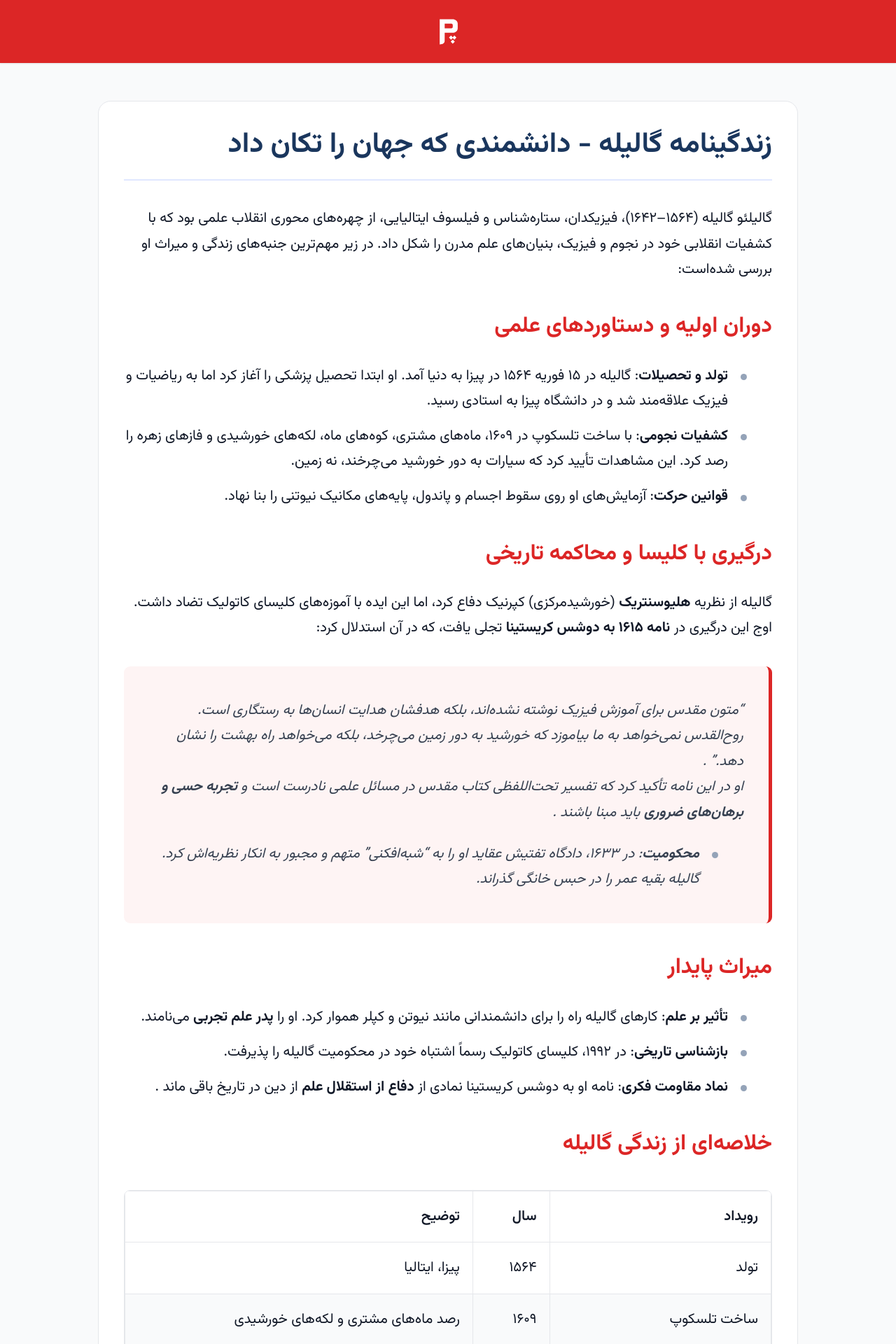
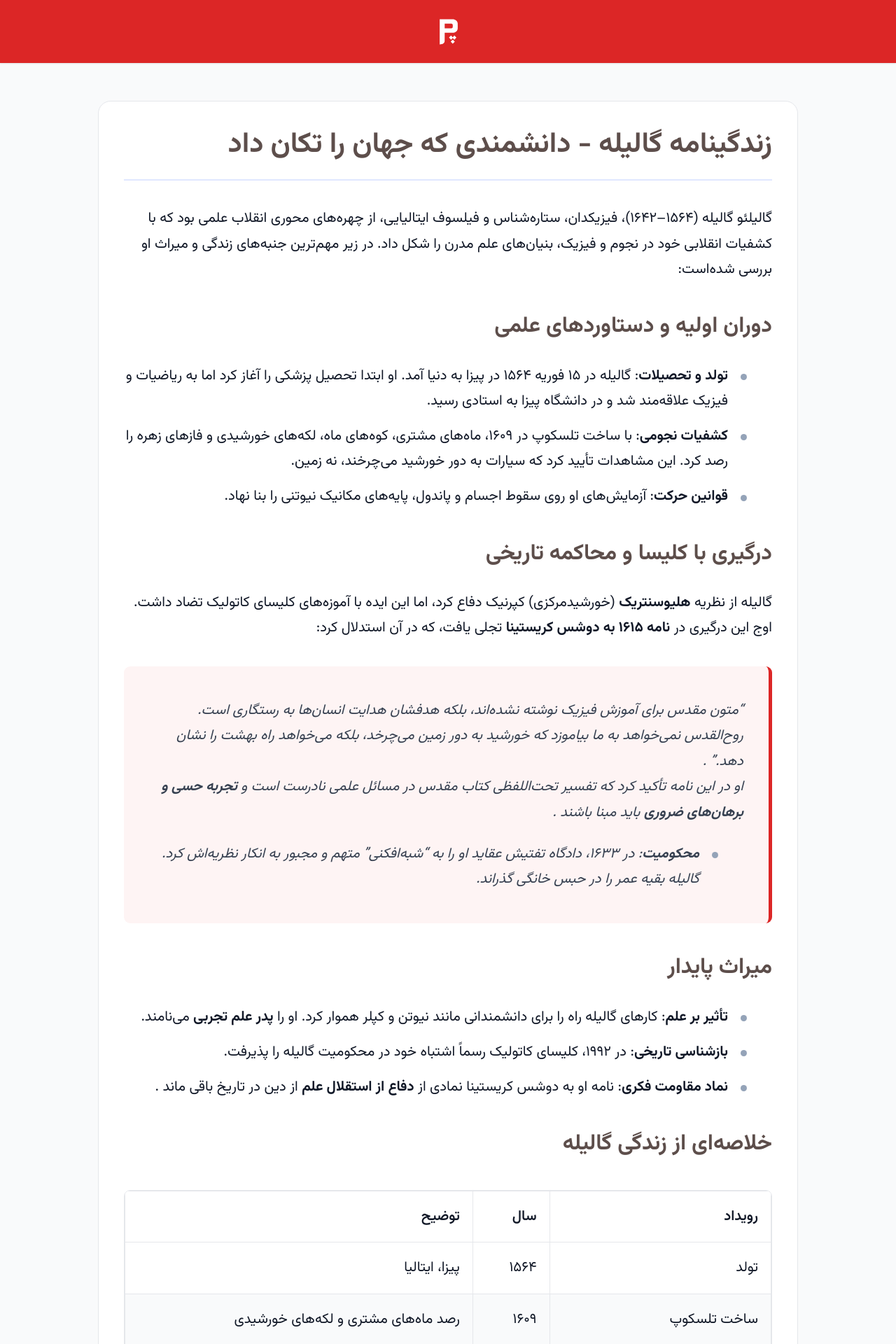
Before and after one commit to darkblog/darkblog.github.io, a Jekyll site: the page built from _posts/2025-7-5-68.md, in a window 1280 px wide. Shown: the top 1920 px of the page at 70% size. Built offline with Jekyll 4.4.1, drawn with Linux system fonts in a browser that asks for light colours.

Commit message:
Update post.html

```diff
--- a/_layouts/post.html
+++ b/_layouts/post.html
@@ -143,7 +143,7 @@
             font-display: swap;
         }
         :root {
-            --color-primary: #1A365D;
+            --color-primary: #5D4E4B;
             --color-accent: #DC2626;
             --color-accent-light: #EF4444;
             --color-bg: #F9FAFB;
@@ -293,7 +293,7 @@
         .article-content h2 {
             font-size: var(--font-size-2xl);
             font-weight: 700;
-            color: var(--color-accent);
+            color: var(--color-primary);
             margin: var(--spacing-lg) 0 var(--spacing-md) 0;
             padding-bottom: 0;
         }
```
